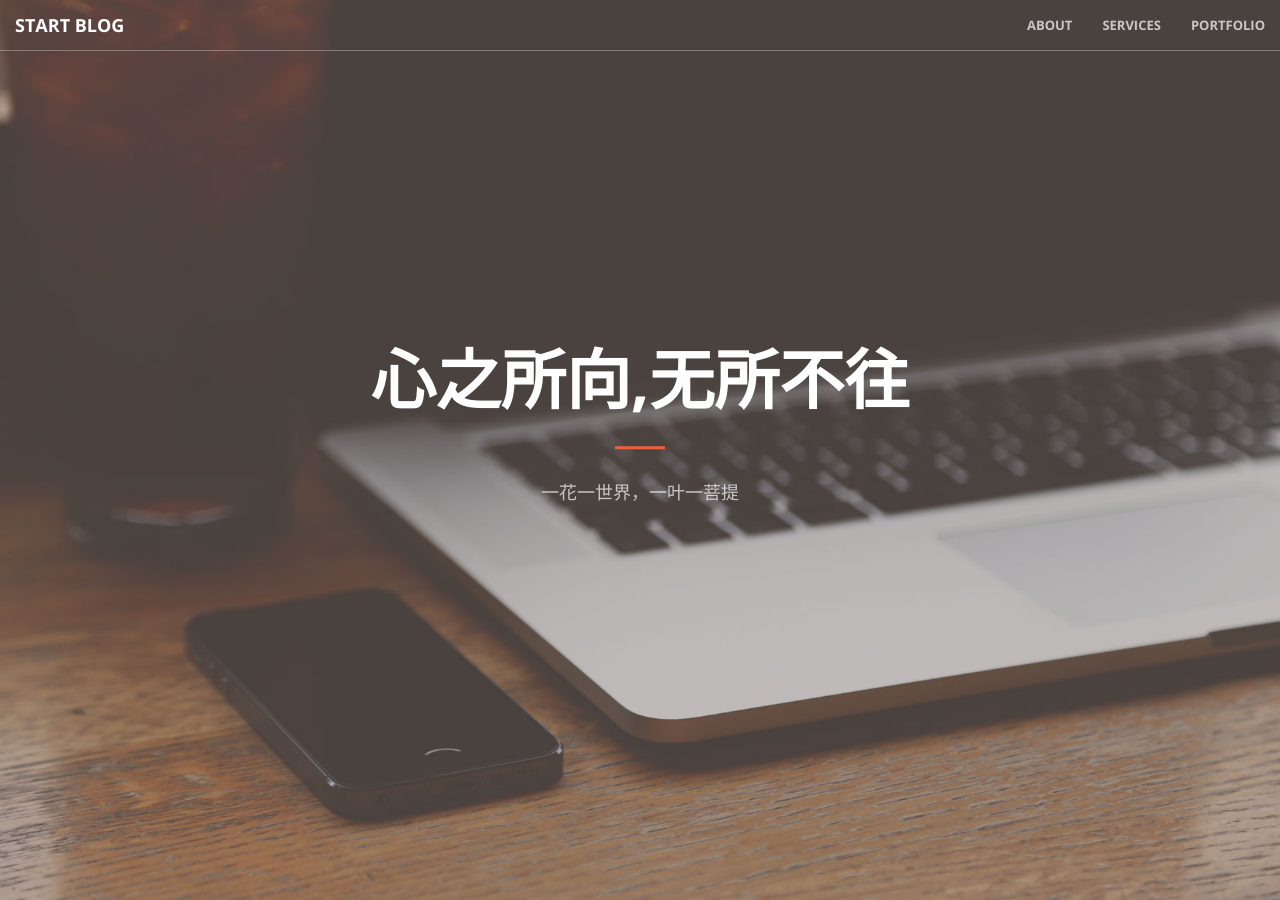
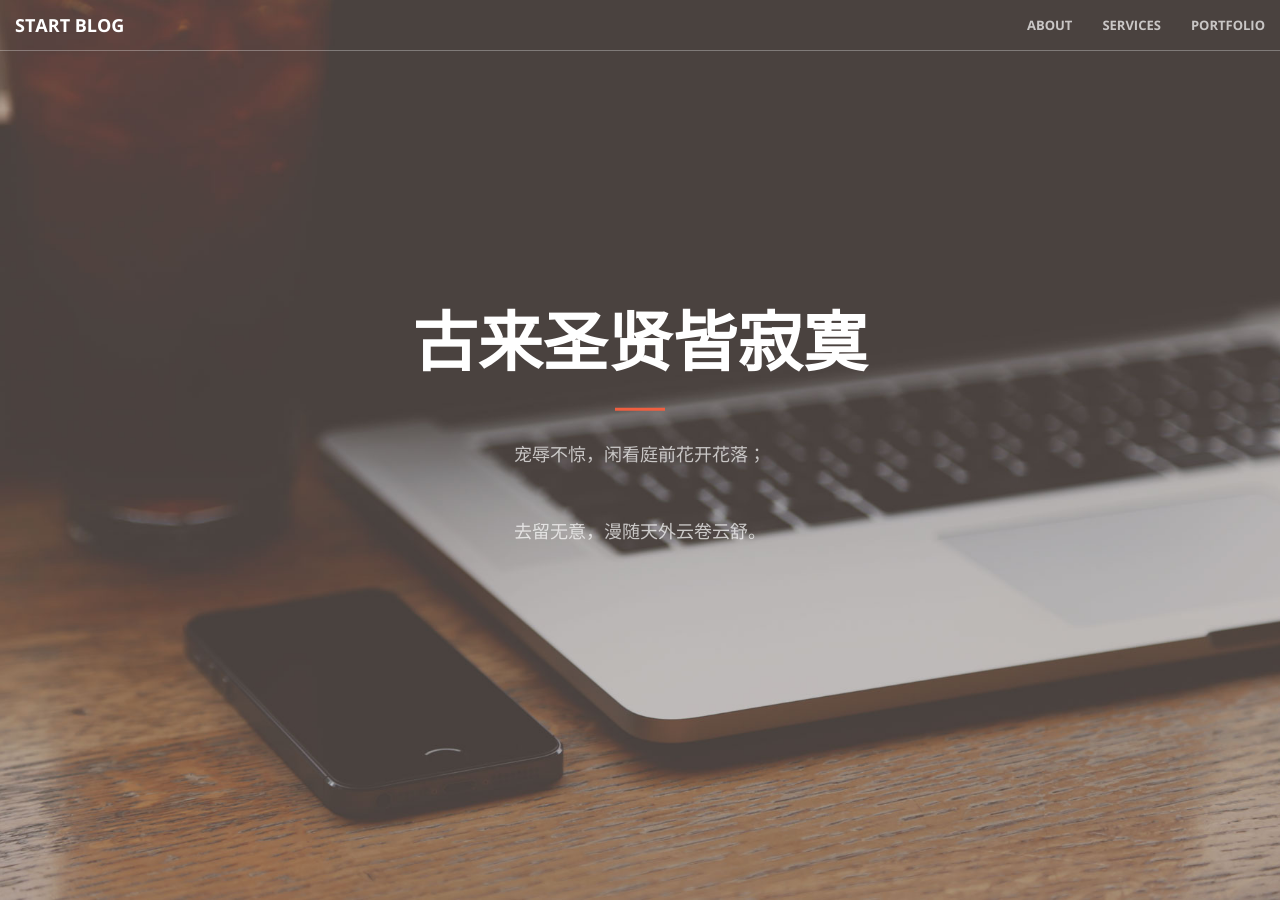
Before and after one commit to zhongpeng/zhongpeng.github.io, a Jekyll site: the page built from index.html, in a window 1280 px wide and 900 px high. Built offline with Jekyll 4.4.1, drawn with Linux system fonts in a browser that asks for light colours.

Commit message:
Update header.html

```diff
--- a/_includes/header.html
+++ b/_includes/header.html
@@ -1,9 +1,10 @@
 <header>
     <div class="header-content">
         <div class="header-content-inner">
-            <h1>心之所向,无所不往</h1>
+            <h1>古来圣贤皆寂寞</h1>
             <hr>
-            <p>一花一世界，一叶一菩提</p>
+            <p>宠辱不惊，闲看庭前花开花落；</p>
+            <p>去留无意，漫随天外云卷云舒。</p>
             <!--<a href="https://github.com/zhongpeng" class="btn btn-primary btn-xl page-scroll">Go to GitHub</a>-->
         </div>
     </div>
```
